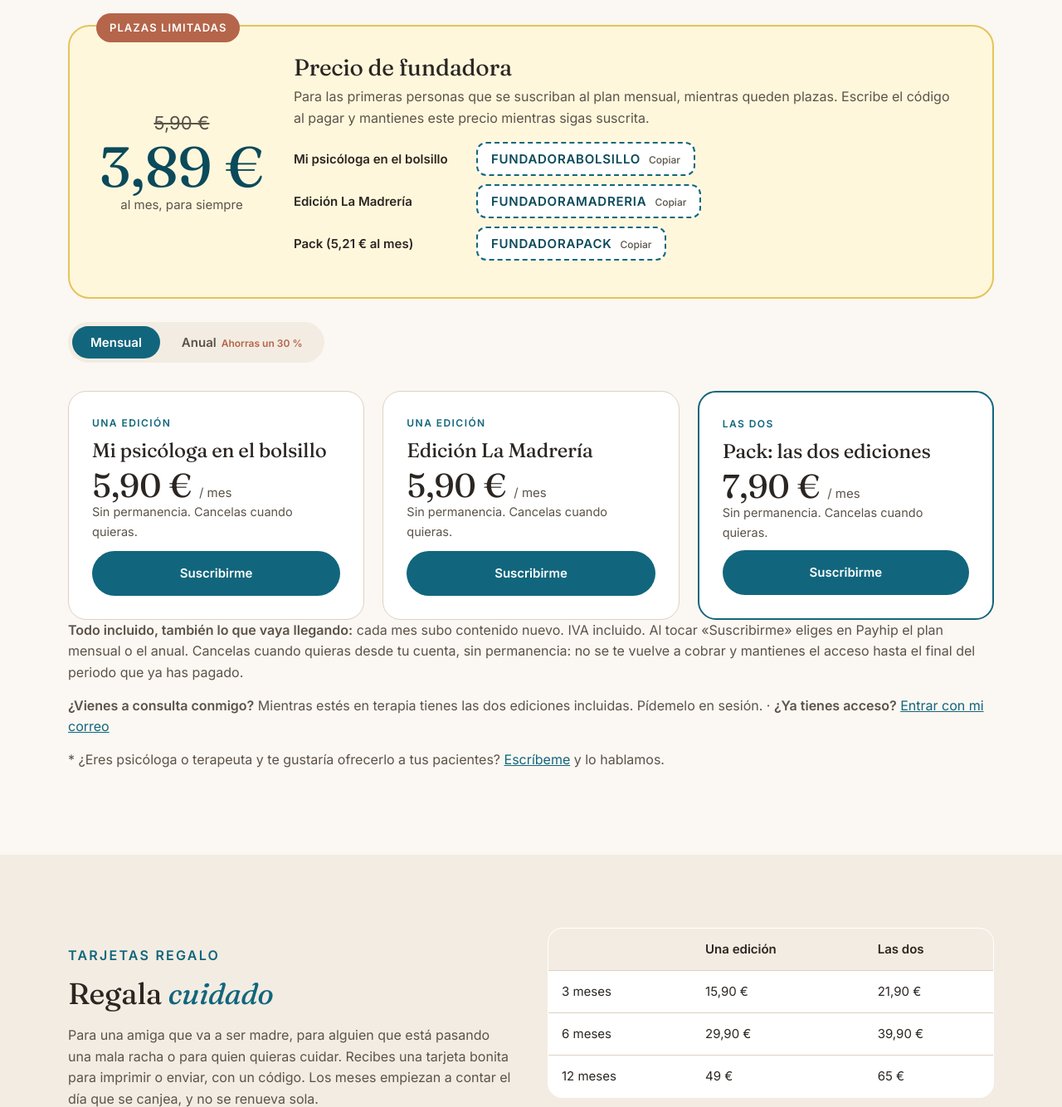
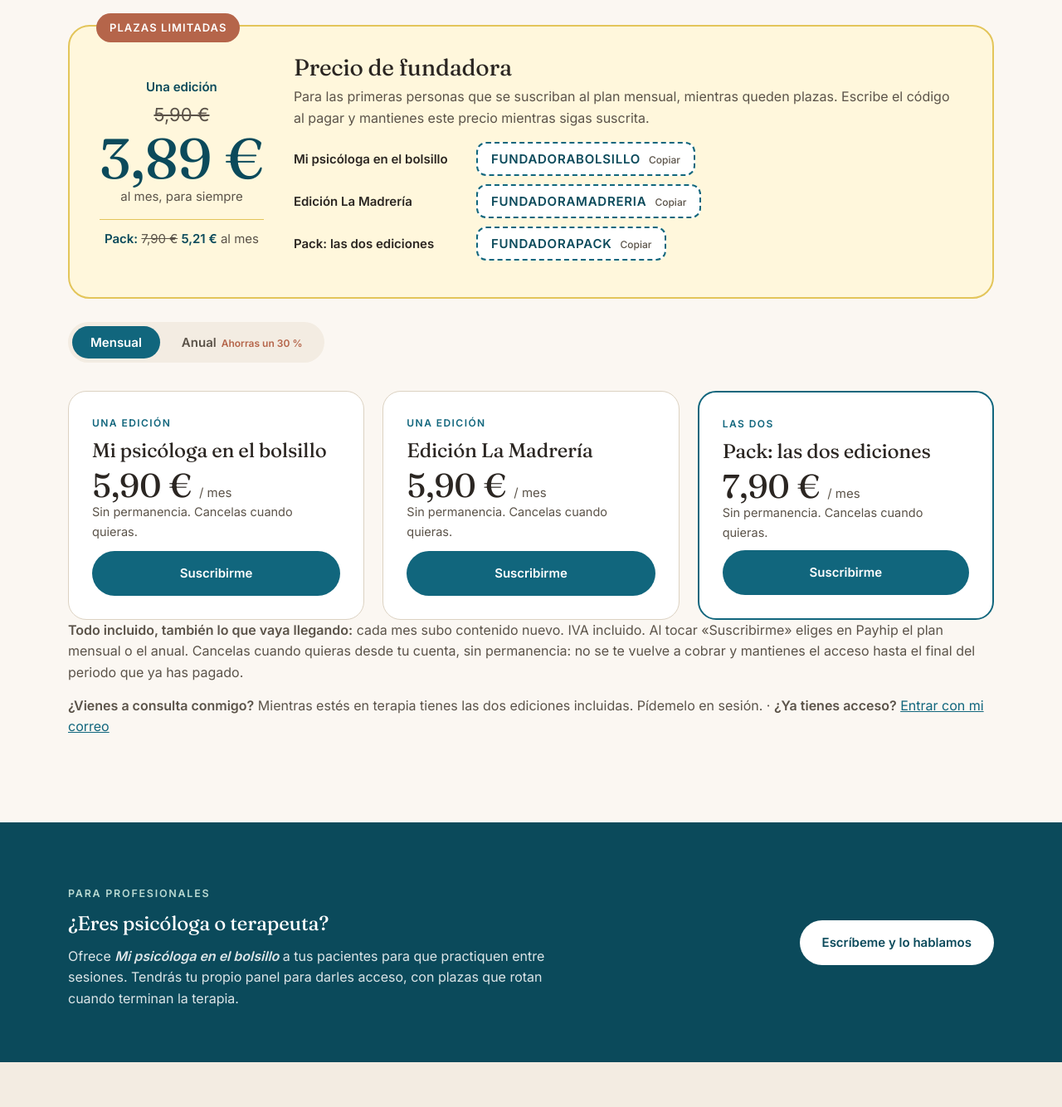
Before and after one commit to GracielaSalvador/graciela-salvador-psicologa-web, a plain HTML site: page mi-psicologa-en-el-bolsillo.html in a window 1280 px wide. Shown: the part 3746-5080 px from the top of the page at 83% size. Drawn offline with Linux system fonts and the light colour scheme.

Commit message:
Add files via upload

```diff
--- a/mi-psicologa-en-el-bolsillo.html
+++ b/mi-psicologa-en-el-bolsillo.html
@@ -149,6 +149,7 @@
     .bh-code b{ min-width:0; width:100%; }
   }
   @media (max-width:900px){
+    #profesionales{ grid-template-columns:1fr !important; }
     .bh-grid,.bh-two,.bh-is,.bh-steps,.bh-prices,.bh-gift,.bh-fund{ grid-template-columns:1fr; }
     .bh-hero{ padding:36px 0 56px; }
     .bh-video{ max-width:300px; }
@@ -266,13 +267,13 @@
       <h2>Todas las herramientas, mes a mes o por un año</h2>
       <div class="bh-fund2">
         <span class="bh-badge">Plazas limitadas</span>
-        <div class="bh-bigprice"><s>5,90 €</s><div>3,89 €</div><small>al mes, para siempre</small></div>
+        <div class="bh-bigprice"><small style="display:block;font-weight:600;color:var(--teal-deep);margin-bottom:4px">Una edición</small><s>5,90 €</s><div>3,89 €</div><small>al mes, para siempre</small><div style="font-family:'Inter',sans-serif;font-size:15px;line-height:1.4;color:var(--ink-soft);margin-top:14px;border-top:1px solid #E3C55A;padding-top:12px"><b style="color:var(--teal-deep)">Pack:</b> <s style="font-size:15px">7,90 €</s> <b style="color:var(--teal-deep)">5,21 €</b> al mes</div></div>
         <div>
           <h3>Precio de fundadora</h3>
           <p>Para las primeras personas que se suscriban al plan mensual, mientras queden plazas. Escribe el código al pagar y mantienes este precio mientras sigas suscrita.</p>
           <div class="bh-code"><b>Mi psicóloga en el bolsillo</b><button type="button" data-c="FUNDADORABOLSILLO">FUNDADORABOLSILLO</button></div>
           <div class="bh-code"><b>Edición La Madrería</b><button type="button" data-c="FUNDADORAMADRERIA">FUNDADORAMADRERIA</button></div>
-          <div class="bh-code"><b>Pack (5,21 € al mes)</b><button type="button" data-c="FUNDADORAPACK">FUNDADORAPACK</button></div>
+          <div class="bh-code"><b>Pack: las dos ediciones</b><button type="button" data-c="FUNDADORAPACK">FUNDADORAPACK</button></div>
         </div>
       </div>
       <script>
@@ -307,7 +308,18 @@
       </script>
       <p class="bh-small"><b>Todo incluido, también lo que vaya llegando:</b> cada mes subo contenido nuevo. IVA incluido. Al tocar «Suscribirme» eliges en Payhip el plan mensual o el anual. Cancelas cuando quieras desde tu cuenta, sin permanencia: no se te vuelve a cobrar y mantienes el acceso hasta el final del periodo que ya has pagado.</p>
       <p class="bh-small"><b>¿Vienes a consulta conmigo?</b> Mientras estés en terapia tienes las dos ediciones incluidas. Pídemelo en sesión. · <b>¿Ya tienes acceso?</b> <a href="/api/entrar?app=g" style="color:var(--teal);text-decoration:underline">Entrar con mi correo</a></p>
-      <p class="bh-small">* ¿Eres psicóloga o terapeuta y te gustaría ofrecerlo a tus pacientes? <a href="mailto:hola@gracielasalvador.com?subject=Mi%20psic%C3%B3loga%20en%20el%20bolsillo%20para%20mis%20pacientes" style="color:var(--teal);text-decoration:underline">Escríbeme</a> y lo hablamos.</p>
+    </div>
+  </section>
+
+  <!-- PROFESIONALES -->
+  <section style="background:var(--teal-deep);color:#fff;padding:64px 0">
+    <div class="wrap" style="display:grid;grid-template-columns:1fr auto;gap:32px;align-items:center" id="profesionales">
+      <div>
+        <p class="eyebrow" style="color:#B9D9D2">Para profesionales</p>
+        <h2 style="color:#fff">¿Eres psicóloga o terapeuta?</h2>
+        <p style="color:rgba(255,255,255,.86);margin:14px 0 0;max-width:620px">Ofrece <b><i>Mi psicóloga en el bolsillo</i></b> a tus pacientes para que practiquen entre sesiones. Tendrás tu propio panel para darles acceso, con plazas que rotan cuando terminan la terapia.</p>
+      </div>
+      <a href="mailto:hola@gracielasalvador.com?subject=Mi%20psic%C3%B3loga%20en%20el%20bolsillo%20para%20mis%20pacientes" class="btn" style="background:#fff;color:var(--teal-deep);white-space:nowrap">Escríbeme y lo hablamos</a>
     </div>
   </section>
 
@@ -358,6 +370,11 @@
         <a href="/bolsillo/" class="btn btn-teal">Mi psicóloga en el bolsillo</a>
         <a href="/madreria/" class="btn btn-ghost">Edición La Madrería</a>
       </div>
+      <div style="margin:44px auto 0;max-width:560px;background:#fff;border:1px solid var(--line);border-radius:22px;padding:24px 26px;display:flex;align-items:center;gap:18px;flex-wrap:wrap;justify-content:center;text-align:left">
+        <svg width="40" height="40" viewBox="0 0 24 24" aria-hidden="true" style="flex-shrink:0"><circle cx="12" cy="12" r="12" fill="#25D366"/><path d="M17.2 14.4c-.3-.1-1.6-.8-1.8-.9-.2-.1-.4-.1-.6.1-.2.3-.7.9-.8 1-.2.2-.3.2-.6.1-.3-.1-1.1-.4-2.1-1.3-.8-.7-1.3-1.5-1.4-1.8-.2-.3 0-.4.1-.6l.4-.5c.1-.2.2-.3.3-.5.1-.2 0-.4 0-.5l-.8-1.9c-.2-.5-.4-.4-.6-.4h-.5c-.2 0-.5.1-.7.3-.2.3-.9.9-.9 2.2 0 1.3.9 2.5 1 2.7.1.2 1.8 2.8 4.4 3.9.6.3 1.1.4 1.5.5.6.2 1.2.2 1.6.1.5-.1 1.6-.6 1.8-1.3.2-.6.2-1.2.2-1.3-.1-.1-.3-.2-.5-.3z" fill="#fff"/></svg>
+        <div style="flex:1;min-width:220px"><b style="display:block;font-size:16px">Novedades en WhatsApp</b><span style="font-size:14.5px;color:var(--ink-soft)">Sigue el canal y te aviso de cada novedad.</span></div>
+        <a href="https://whatsapp.com/channel/0029Vb9oA1FFHWpwyt1k4r2g" target="_blank" rel="noopener" class="btn btn-teal" style="white-space:nowrap">Seguir el canal</a>
+      </div>
     </div>
   </section>
 
```
